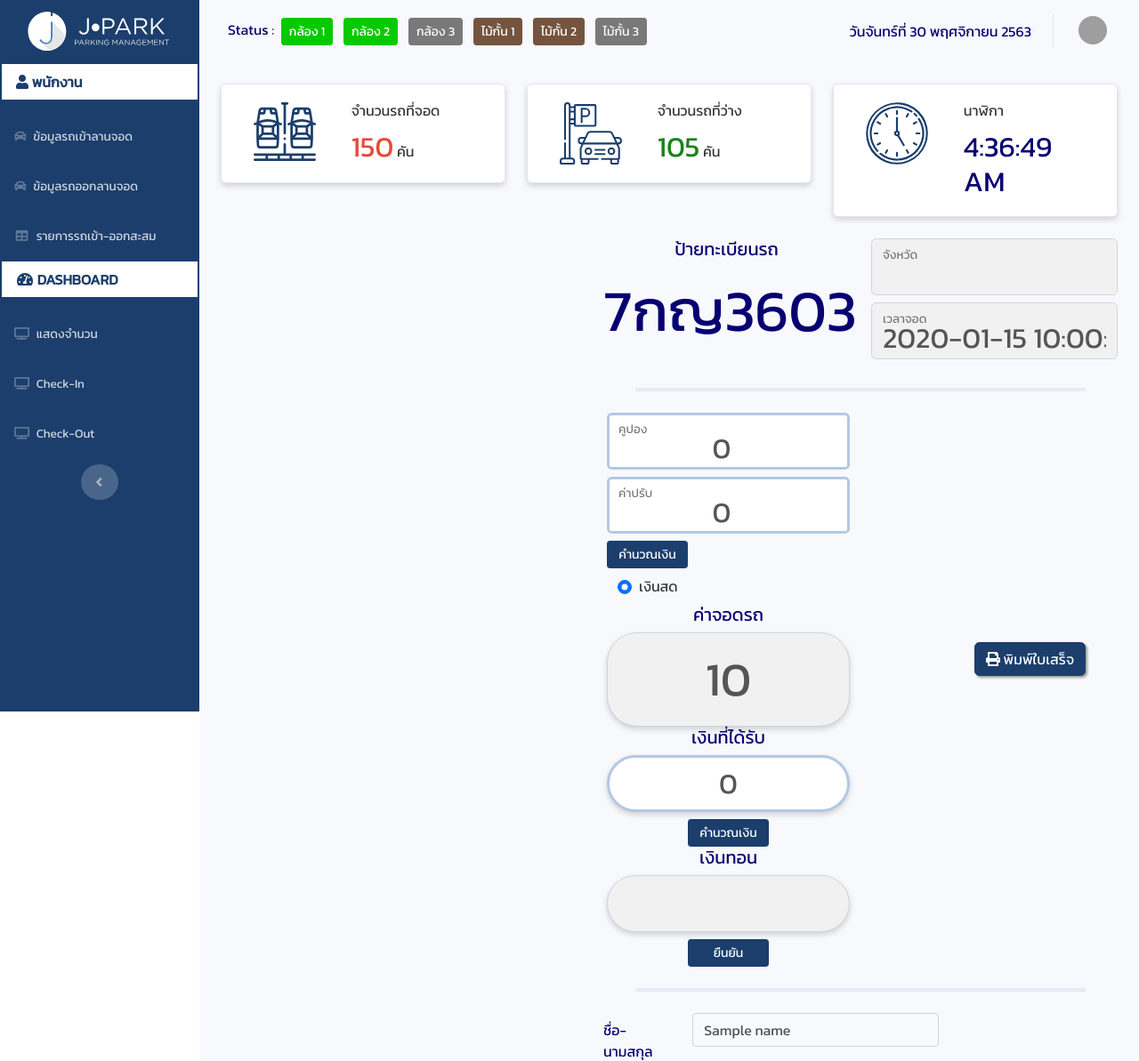
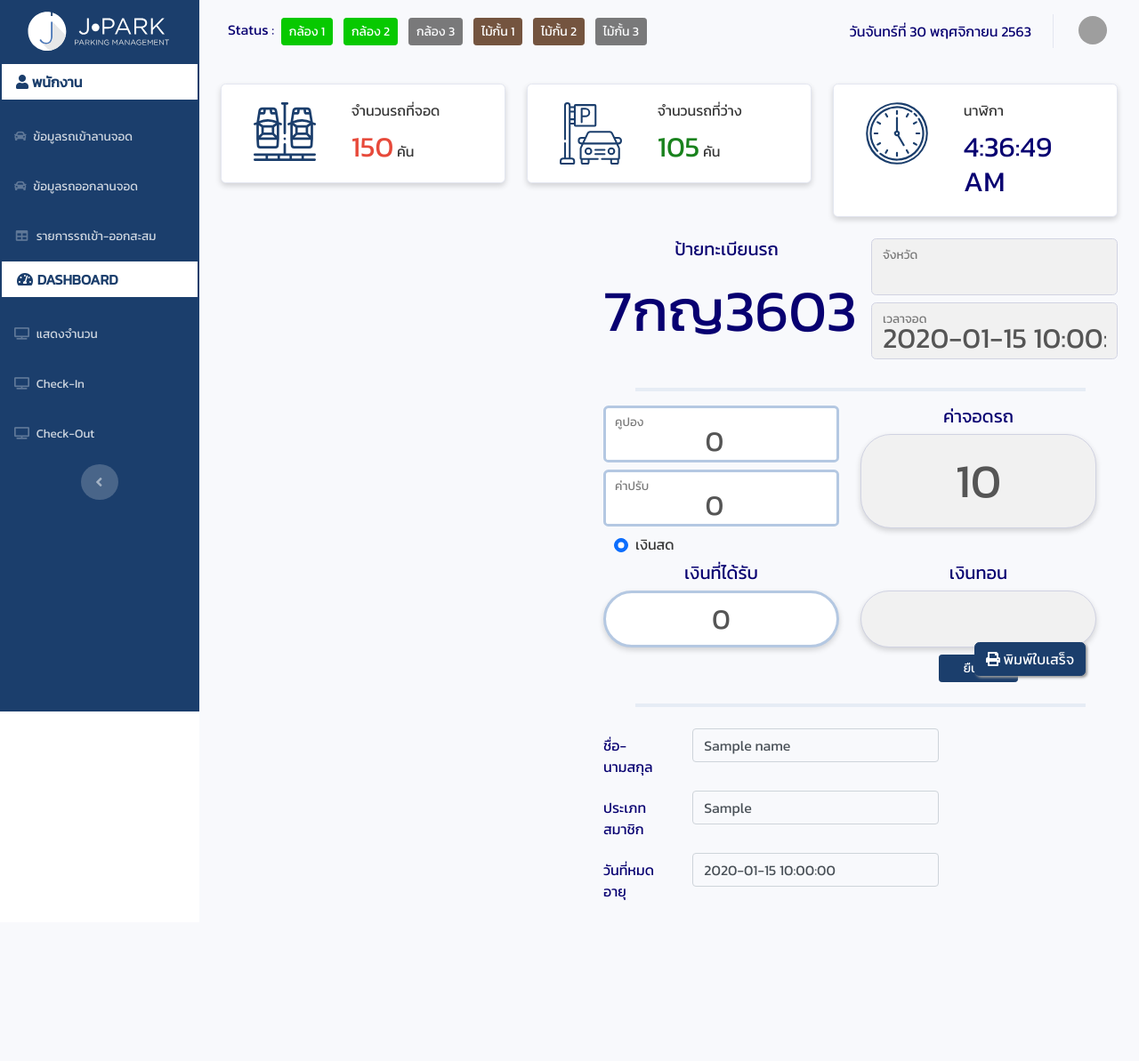
Before and after one commit to ChanisaraU/jpark, a Flask app: template project/application/frontend/templates/car-out.html in a window 1280 px wide. Shown: the top 1193 px of the page at 89% size. After the commit the page ends 1012 px from the top, so only its background shows below. Run offline with Flask 2, Linux system fonts and the light colour scheme; the template is opened without the code that fills it: most values are stand-ins (such as "Sample title", 1, 10 or a date in 2020); parts of the project's set-up code (start-up, migrations or seed data) failed here and were passed over; some libraries are stand-ins or nearby versions; some web fonts are replaced; grey boxes are pictures that could not be loaded.

Commit message:
[Ming] แก้ไข Layout หน้า Car-out

```diff
--- a/project/application/frontend/templates/car-out.html
+++ b/project/application/frontend/templates/car-out.html
@@ -106,7 +106,7 @@
                                 <div class="col-md-12 px-5">
                                     <hr>
                                 </div>
-                                <form action="{{ url_for('current') }}" method="POST">
+                                <form class="row" action="{{ url_for('current') }}" method="POST">
                                 <div class="col-md-6">
                                     <div class="form-floating mb-2">
                                         <input type="number" value="0" min="0" class="form-control" style="border: 3px solid #B4C8E2;" name="discount" id="discount">
@@ -116,7 +116,6 @@
                                         <input type="number" value="0" min="0" class="form-control" style="border: 3px solid #B4C8E2;" name="fines" id="fines">
                                         <label for="fines">ค่าปรับ</label>
                                     </div>
-                                    <button type="submit"  class="btn btn-primary btn-sm mt-2 col-4">คำนวณเงิน</button>
                                     <div class="form-check my-2 mx-3">
                                         <input class="form-check-input" type="radio"
                                             name="flexRadioDefault" id="flexRadioDefault1" checked>
@@ -135,7 +134,7 @@
                                 <div class="col-md-6 text-center text-blue">
                                     <label for="receieve" class="form-label h5" >เงินที่ได้รับ</label>
                                     <input type="text" name="receieve" class="form-control shadow" style="border-radius: 34px;border: 3px solid #B4C8E2;"  id="receieve" type="number" value="0" min="0">
-                                    <button type="button" class="btn btn-primary btn-sm mt-2 col-4">คำนวณเงิน</button>
+                                    <!-- <button type="button" class="btn btn-primary btn-sm mt-2 col-4">คำนวณเงิน</button> -->
                                 </div>
 
                                 <div class="col-md-6 text-center text-blue">
```
Also changed, not shown: project/application/frontend/templates/car-in.html (+0 -43 lines).
